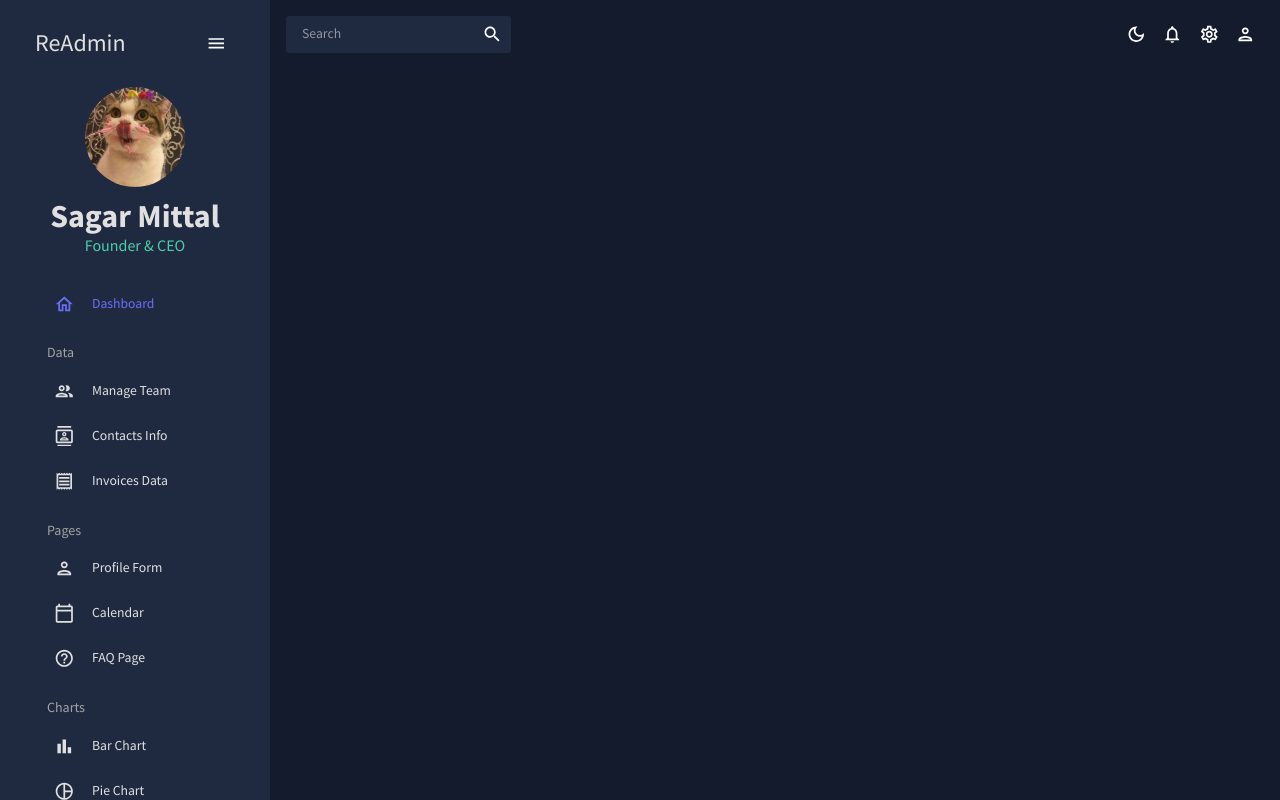
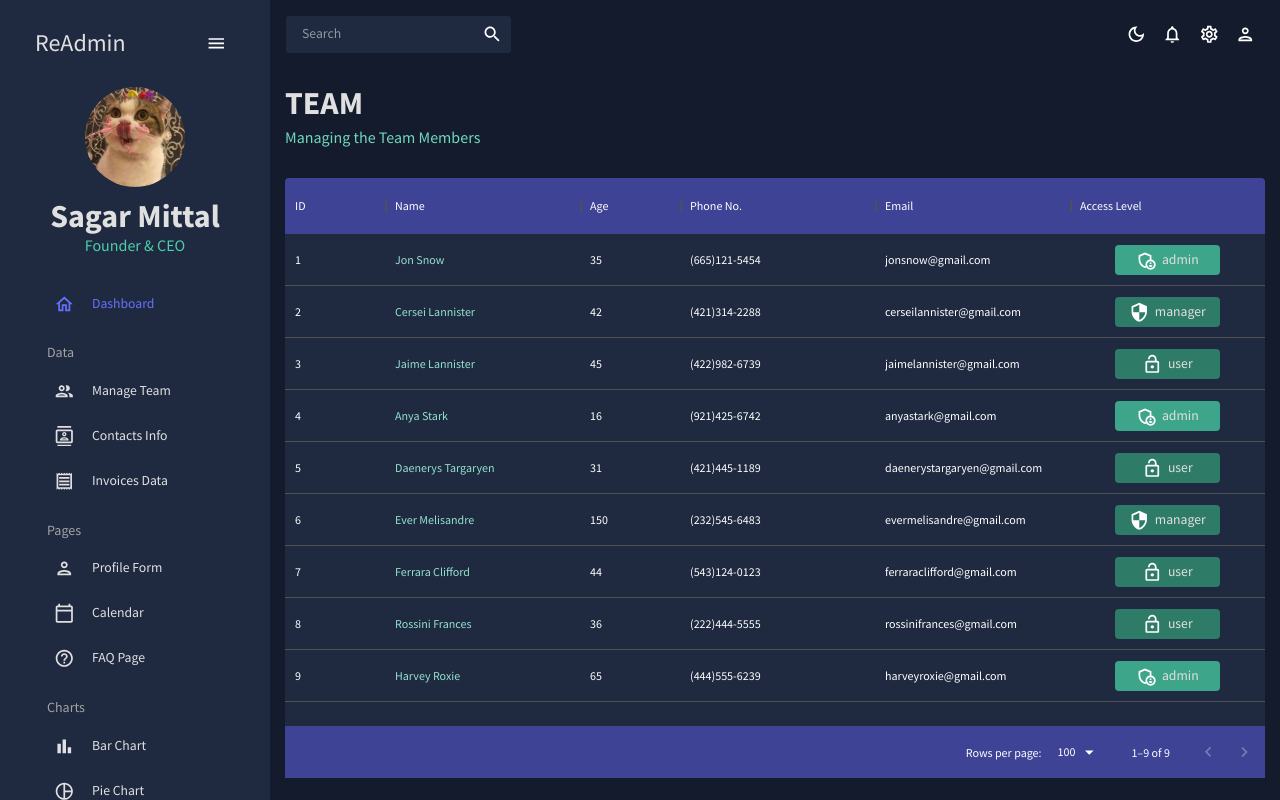
Before and after one commit to sagarmittal1/ReactDashX, a React (Create React App) app: page /team in a window 1280 px wide. Built offline with nearby package versions, Linux system fonts and the light colour scheme; the HTML template or start-up script is replaced by a standard one.

Commit message:
Made Team page & used x-data-grid table of MUI

```diff
--- a/src/App.js
+++ b/src/App.js
@@ -5,7 +5,7 @@
 import Dashboard from './scenes/dashboard';
 import Topbar from './scenes/global/Topbar';
 import Sidebar from './scenes/global/Sidebar';
-// import Team from './scenes/team';
+import Team from './scenes/team';
 // import Invoices from './scenes/invoices';
 // import Contacts from './scenes/contacts';
 // import Bar from './scenes/bar';
@@ -30,7 +30,7 @@
               <Topbar />
               <Routes>
                 <Route path="/" element={<Dashboard />} />
-                {/* <Route path="/team" element={<Team />} /> */}
+                <Route path="/team" element={<Team />} />
                 {/* <Route path="/contacts" element={<Contacts />} /> */}
                 {/* <Route path="/invoices" element={<Invoices />} /> */}
                 {/* <Route path="/form" element={<Form />} /> */}
--- /dev/null
+++ b/src/scenes/team/index.jsx
@@ -0,0 +1,108 @@
+import { Box, Typography, useTheme } from '@mui/material';
+import { DataGrid } from '@mui/x-data-grid';
+import { tokens } from '../../theme';
+import { mockDataTeam } from '../../data/mockData';
+import AdminPanelSettingsOutlinedIcon from '@mui/icons-material/AdminPanelSettingsOutlined';
+import LockOpenOutlinedIcon from '@mui/icons-material/LockOpenOutlined';
+import SecurityOutlinedIcon from '@mui/icons-material/SecurityOutlined';
+import Header from '../../components/Header';
+
+const Team = () => {
+  const theme = useTheme();
+  const colors = tokens(theme.palette.mode);
+
+  const columns = [
+    { field: 'id', headerName: 'ID' },
+    {
+      field: 'name',
+      headerName: 'Name',
+      flex: 1,
+      cellClassName: 'name-column--cell',
+    },
+    {
+      field: 'age',
+      headerName: 'Age',
+      type: 'number',
+      headerAlign: 'left',
+      align: 'left',
+    },
+    {
+      field: 'phone',
+      headerName: 'Phone No.',
+      flex: 1,
+    },
+    {
+      field: 'email',
+      headerName: 'Email',
+      flex: 1,
+    },
+    {
+      field: 'access',
+      headerName: 'Access Level',
+      flex: 1,
+      renderCell: ({ row: { access } }) => {
+        return (
+          <Box
+            width="60%"
+            m="0 auto"
+            p="5px"
+            display="flex"
+            justifyContent="center"
+            backgroundColor={
+              access === 'admin'
+                ? colors.greenAccent[600]
+                : colors.greenAccent[700]
+            }
+            borderRadius="4px"
+          >
+            {access === 'admin' && <AdminPanelSettingsOutlinedIcon />}
+            {access === 'manager' && <SecurityOutlinedIcon />}
+            {access === 'user' && <LockOpenOutlinedIcon />}
+            <Typography color={colors.grey[100]} sx={{ ml: '5px' }}>
+              {access}
+            </Typography>
+          </Box>
+        );
+      },
+    },
+  ];
+
+  return (
+    <Box m="15px">
+      <Header title="TEAM" subtitle="Managing the Team Members" />
+      <Box
+        m="30px 0 0 0"
+        height="75vh"
+        sx={{
+          '& .MuiDataGrid-root': {
+            border: 'none',
+          },
+          '& .MuiDataGrid-cell': {
+            borderBottom: 'none',
+          },
+          '& .name-column--cell': {
+            color: colors.greenAccent[300],
+          },
+          '& .MuiDataGrid-columnHeaders': {
+            backgroundColor: colors.blueAccent[700],
+            borderBottom: 'none',
+          },
+          '& .MuiDataGrid-virtualScroller': {
+            backgroundColor: colors.primary[400],
+          },
+          '& .MuiDataGrid-footerContainer': {
+            borderTop: 'none',
+            backgroundColor: colors.blueAccent[700],
+          },
+          '& .MuiCheckbox-root': {
+            color: `${colors.greenAccent[200]} !important`,
+          },
+        }}
+      >
+        <DataGrid rows={mockDataTeam} columns={columns} />
+      </Box>
+    </Box>
+  );
+};
+
+export default Team;
```
